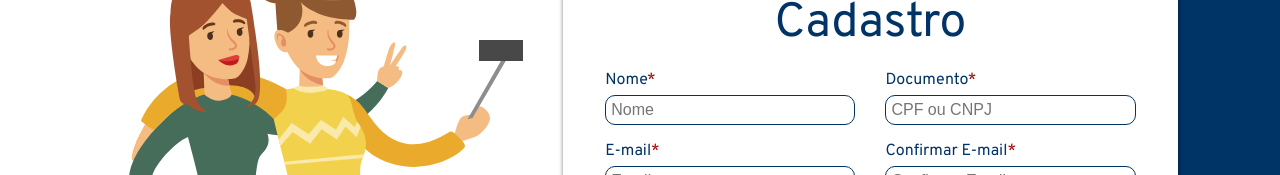
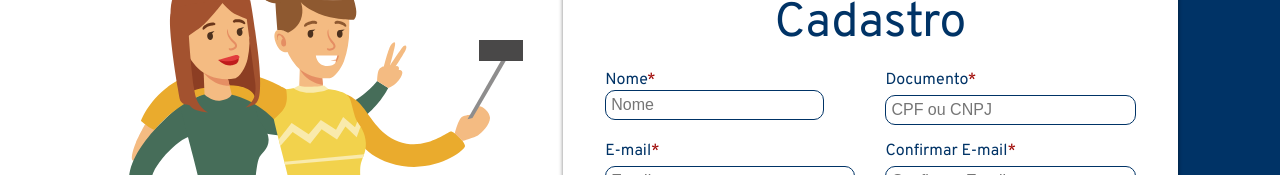
Before and after one commit to fga-eps-mds/2023.2-PrintGo-FrontEnd, a React (Create React App) app: page /cadastro in a window 1280 px wide. Shown: the part 168-343 px from the top of the page. Built offline with nearby package versions, Linux system fonts and the light colour scheme; no server answers.

Commit message:
:bug:(#193): Retirando code smell da label

```diff
--- a/src/components/forms/SignupForm.js
+++ b/src/components/forms/SignupForm.js
@@ -108,9 +108,11 @@ export default function SignupForm(){
                 <div id="signup-input-group">
                     <div id="signup-input-line">
                         <div id="signup-input-box">
-                            <label htmlFor="nome">Nome<span>*</span></label>
-                            <input {...register("nome", {required: true} )} id="nome" placeholder="Nome" />
-                            <span>{errors.nome?.message}</span>
+                            <label>
+                                Nome<span>*</span>
+                                <input {...register("nome", {required: true} )} placeholder="Nome" />
+                                <span>{errors.nome?.message}</span>
+                            </label>
                         </div>
 
                         <div id="signup-input-box">
```
